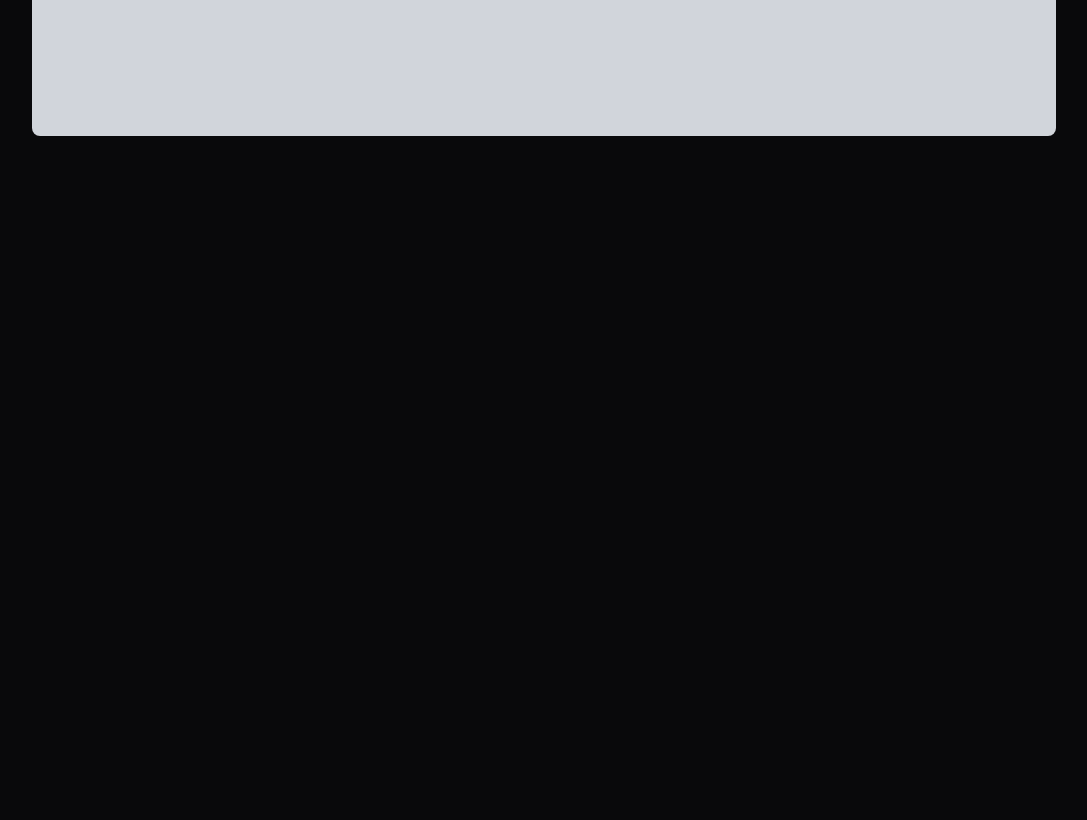
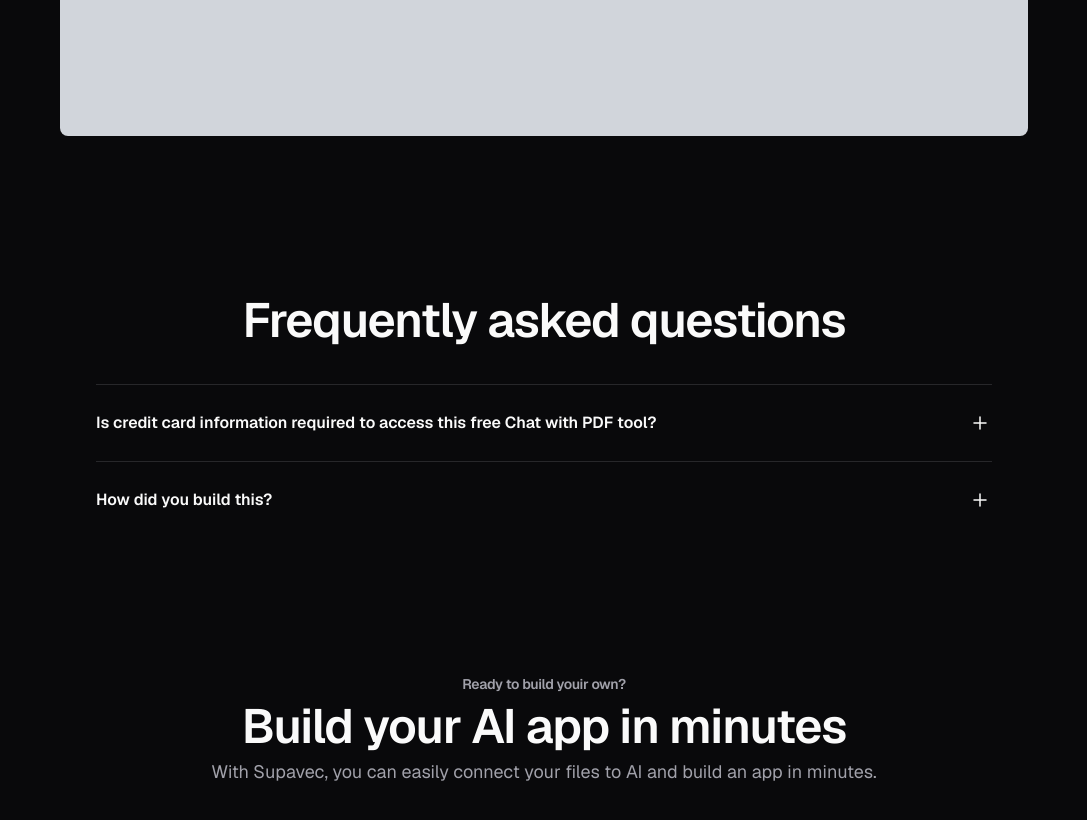
Before and after one commit to typepulse/pulse-vector, a Next.js app in the folder apps/web/: page /examples/chat-with-pdf in a window 1280 px wide. Shown: the part 560-1380 px from the top of the page, without its empty margins (96-1183 px from the left). Before the commit the page ends 800 px from the top, so only its background shows below. Built offline with nearby package versions, Linux system fonts and the light colour scheme; no server answers; a web font is replaced by a local one.

Commit message:
Add FAQ and CTA sections to Chat with PDF example page

```diff
--- /dev/null
+++ b/apps/web/src/app/examples/chat-with-pdf/_components/cta.tsx
@@ -0,0 +1,16 @@
+export const CTA = () => {
+  return (
+    <section>
+      <p className="text-sm font-semibold tracking-tight text-balance text-muted-foreground text-center">
+        Ready to build youir own?
+      </p>
+      <h2 className="mt-2 text-4xl font-semibold tracking-tight text-foreground sm:text-5xl text-center">
+        Build your AI app in minutes
+      </h2>
+      <div className="text-center text-muted-foreground mt-2 text-lg">
+        With Supavec, you can easily connect your files to AI and build an app
+        in minutes.
+      </div>
+    </section>
+  );
+};
--- /dev/null
+++ b/apps/web/src/app/examples/chat-with-pdf/_components/faq.tsx
@@ -0,0 +1,63 @@
+import {
+  Disclosure,
+  DisclosureButton,
+  DisclosurePanel,
+} from "@headlessui/react";
+import { MinusSmallIcon, PlusSmallIcon } from "@heroicons/react/24/outline";
+
+const faqs = [
+  {
+    question:
+      "Is credit card information required to access this free Chat with PDF tool?",
+    answer:
+      "No, credit card information is not required to access this free Chat with PDF tool. This is 100% free.",
+  },
+  {
+    question: "How did you build this?",
+    answer:
+      "I built this using Supavec. It's an open source platform to create apps with RAG.",
+  },
+  // More questions...
+];
+
+export const FAQ = () => {
+  return (
+    <section>
+      <div className="mx-auto w-full text-center px-6 py-24 sm:py-32 lg:px-8 lg:py-40">
+        <div className="mx-auto max-w-4xl divide-y text-muted-foreground">
+          <h2 className="text-4xl font-semibold tracking-tight text-foreground sm:text-5xl">
+            Frequently asked questions
+          </h2>
+          <dl className="mt-10 space-y-6 divide-y text-muted-foreground">
+            {faqs.map((faq) => (
+              <Disclosure key={faq.question} as="div" className="pt-6">
+                <dt>
+                  <DisclosureButton className="group flex w-full items-start justify-between text-left text-foreground">
+                    <span className="text-base/7 font-semibold text-left">
+                      {faq.question}
+                    </span>
+                    <span className="ml-6 flex h-7 items-center">
+                      <PlusSmallIcon
+                        aria-hidden="true"
+                        className="size-6 group-data-[open]:hidden"
+                      />
+                      <MinusSmallIcon
+                        aria-hidden="true"
+                        className="size-6 group-[&:not([data-open])]:hidden"
+                      />
+                    </span>
+                  </DisclosureButton>
+                </dt>
+                <DisclosurePanel as="dd" className="mt-2 pr-12">
+                  <p className="text-base/7 text-muted-foreground text-left">
+                    {faq.answer}
+                  </p>
+                </DisclosurePanel>
+              </Disclosure>
+            ))}
+          </dl>
+        </div>
+      </div>
+    </section>
+  );
+};
--- a/apps/web/src/app/examples/chat-with-pdf/page.tsx
+++ b/apps/web/src/app/examples/chat-with-pdf/page.tsx
@@ -1,3 +1,6 @@
+import { FAQ } from "./_components/faq";
+import { CTA } from "./_components/cta";
+
 export const metadata = {
   title: "Free Chat with PDF",
   description:
@@ -24,6 +27,8 @@ export default function ChatWithPdf() {
         </p>
       </div>
       <div className="w-full h-96 bg-gray-300 rounded-lg mt-8"></div>
+      <FAQ />
+      <CTA />
     </>
   );
 }
--- a/apps/web/src/app/examples/layout.tsx
+++ b/apps/web/src/app/examples/layout.tsx
@@ -12,7 +12,7 @@ export default async function ExamplesLayout({
   return (
     <>
       <Header isLoggedIn={!!user?.user} />
-      <main className="w-full max-w-screen-lg mx-auto py-24">{children}</main>
+      <main className="w-full container mx-auto py-24">{children}</main>
     </>
   );
 }
```
